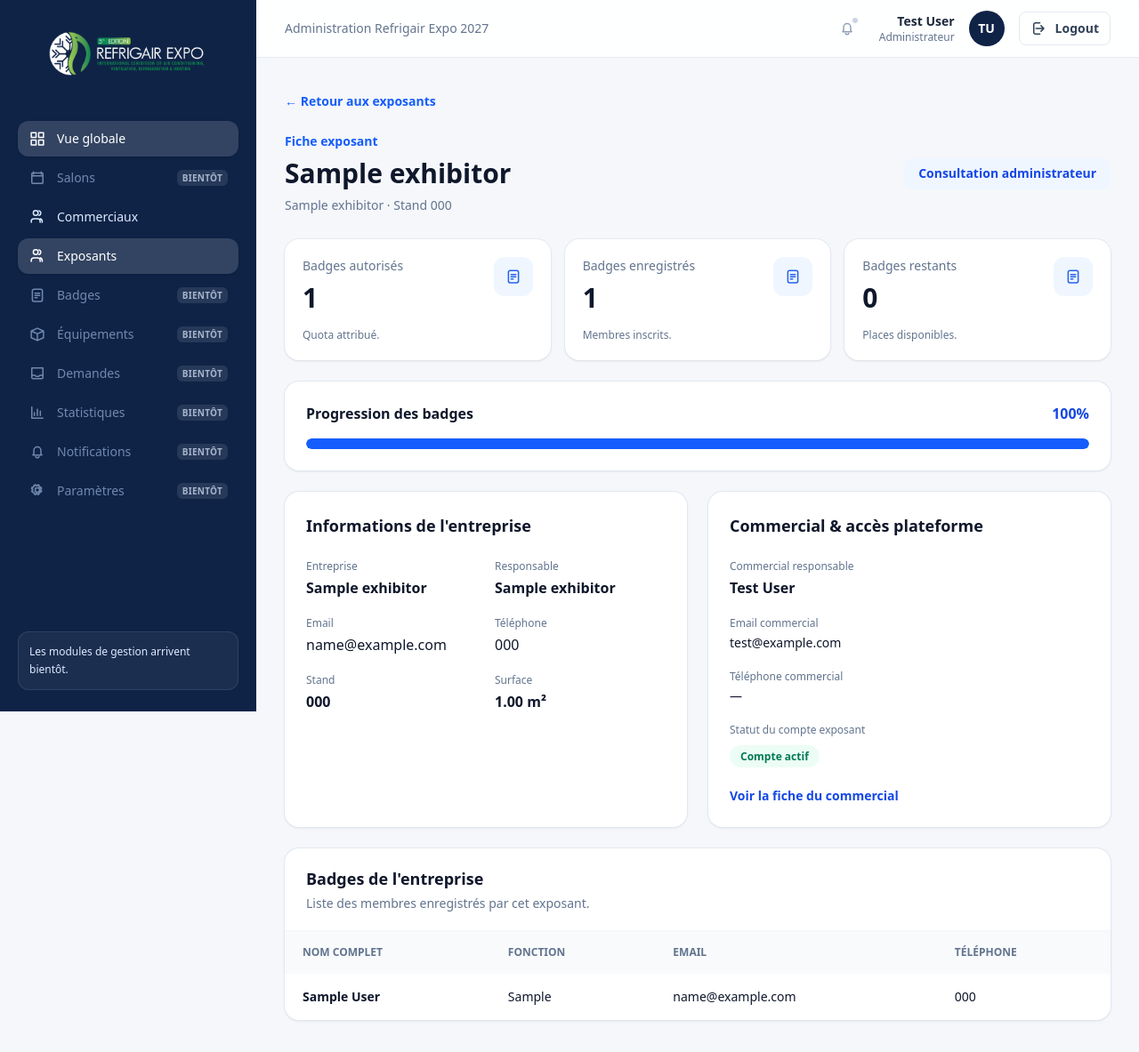
After one commit to AbderrazzakMoujib/Platforme_Refrigair_expo_2027_gestion_de_salon, a Laravel app: page /admin/exposants/1 in a window 1280 px wide. The commit adds this page. Shown: the whole page at 89% size. Run offline with Laravel 12, Linux system fonts and the light colour scheme; a user stored in the database is signed in; data comes from the database, SQL or seed files in the repository; tables that the repository leaves empty hold one stand-in row (values such as "Sample post"); style sheets or scripts are compiled from the project's sources.

Commit message:
Complete admin exhibitors management

```diff
--- /dev/null
+++ b/app/Http/Controllers/Admin/ExhibitorController.php
@@ -0,0 +1,122 @@
+<?php
+
+namespace App\Http\Controllers\Admin;
+
+use App\Http\Controllers\Controller;
+use App\Models\Exhibitor;
+use App\Models\User;
+use Illuminate\Http\Request;
+use Illuminate\View\View;
+
+class ExhibitorController extends Controller
+{
+    private function layoutData(Request $request): array
+    {
+        $admin = $request->user();
+
+        $initials = collect(
+            preg_split('/\s+/', trim($admin->name))
+        )
+            ->filter()
+            ->take(2)
+            ->map(fn ($part) => mb_strtoupper(mb_substr($part, 0, 1)))
+            ->implode('') ?: 'A';
+
+        return [
+            'admin' => $admin,
+            'adminInitials' => $initials,
+        ];
+    }
+
+    public function index(Request $request): View
+    {
+        $filters = $request->validate([
+            'search' => ['nullable', 'string', 'max:255'],
+            'commercial_id' => ['nullable', 'integer', 'exists:users,id'],
+            'status' => ['nullable', 'in:complete,partial,pending,no_quota'],
+        ]);
+
+        $badgeCountSql = '(SELECT COUNT(*) FROM badges
+            WHERE badges.exhibitor_id = exhibitors.id)';
+
+        $query = Exhibitor::query()
+            ->with(['commercial:id,name', 'user:id,is_active'])
+            ->withCount('badges');
+
+        if (!empty($filters['search'])) {
+            $term = trim($filters['search']);
+
+            $query->where(function ($q) use ($term) {
+                $q->where('company_name', 'like', "%{$term}%")
+                    ->orWhere('contact_name', 'like', "%{$term}%")
+                    ->orWhere('email', 'like', "%{$term}%")
+                    ->orWhere('stand_number', 'like', "%{$term}%");
+            });
+        }
+
+        if (!empty($filters['commercial_id'])) {
+            $query->where('commercial_id', $filters['commercial_id']);
+        }
+
+        switch ($filters['status'] ?? '') {
+            case 'complete':
+                $query->where('authorized_badges', '>', 0)
+                    ->whereRaw("$badgeCountSql >= exhibitors.authorized_badges");
+                break;
+
+            case 'partial':
+                $query->where('authorized_badges', '>', 0)
+                    ->whereRaw("$badgeCountSql > 0")
+                    ->whereRaw("$badgeCountSql < exhibitors.authorized_badges");
+                break;
+
+            case 'pending':
+                $query->where('authorized_badges', '>', 0)
+                    ->whereDoesntHave('badges');
+                break;
+
+            case 'no_quota':
+                $query->where('authorized_badges', 0);
+                break;
+        }
+
+        $exhibitors = $query
+            ->latest()
+            ->paginate(10)
+            ->withQueryString();
+
+        $commercials = User::query()
+            ->where('role', 'commercial')
+            ->orderBy('name')
+            ->get(['id', 'name']);
+
+        return view('admin.exhibitors.index', [
+            ...$this->layoutData($request),
+            'exhibitors' => $exhibitors,
+            'commercials' => $commercials,
+            'totalExhibitors' => Exhibitor::count(),
+            'totalAuthorized' => (int) Exhibitor::sum('authorized_badges'),
+            'totalRegistered' => (int) \App\Models\Badge::count(),
+        ]);
+    }
+
+    public function show(
+        Request $request,
+        Exhibitor $exhibitor
+    ): View {
+        $exhibitor->load([
+            'commercial:id,name,email,phone',
+            'user:id,name,email,is_active',
+        ])->loadCount('badges');
+
+        $badges = $exhibitor->badges()
+            ->latest()
+            ->paginate(10);
+
+        return view('admin.exhibitors.show', [
+            ...$this->layoutData($request),
+            'exhibitor' => $exhibitor,
+            'badges' => $badges,
+        ]);
+    }
+}
--- /dev/null
+++ b/resources/views/admin/exhibitors/show.blade.php
@@ -0,0 +1,237 @@
+
+<x-admin.layout :admin="$admin" :admin-initials="$adminInitials">
+
+    <a
+        href="{{ route('admin.exposants.index') }}"
+        class="text-sm font-semibold text-blue-600 hover:underline"
+    >
+        ← Retour aux exposants
+    </a>
+
+    <div class="mt-6 flex flex-col justify-between gap-4 sm:flex-row sm:items-center">
+        <div>
+            <p class="text-sm font-semibold text-blue-600">
+                Fiche exposant
+            </p>
+
+            <h1 class="mt-2 text-3xl font-bold text-slate-900">
+                {{ $exhibitor->company_name }}
+            </h1>
+
+            <p class="mt-2 text-sm text-slate-500">
+                {{ $exhibitor->contact_name }} ·
+                Stand {{ $exhibitor->stand_number ?: 'Non attribué' }}
+            </p>
+        </div>
+
+        <span class="w-fit rounded-xl bg-blue-50 px-4 py-2 text-sm font-semibold text-blue-700">
+            Consultation administrateur
+        </span>
+    </div>
+
+    @php
+        $quota = (int) $exhibitor->authorized_badges;
+        $registered = (int) $exhibitor->badges_count;
+        $remaining = max(0, $quota - $registered);
+        $progress = $quota > 0
+            ? min(100, round($registered / $quota * 100))
+            : 0;
+    @endphp
+
+    <!-- Badges -->
+    <section class="mt-7 grid gap-4 sm:grid-cols-3">
+        <x-admin.stat-card
+            label="Badges autorisés"
+            :value="$quota"
+            icon="badge"
+            description="Quota attribué."
+        />
+
+        <x-admin.stat-card
+            label="Badges enregistrés"
+            :value="$registered"
+            icon="badge"
+            description="Membres inscrits."
+        />
+
+        <x-admin.stat-card
+            label="Badges restants"
+            :value="$remaining"
+            icon="badge"
+            description="Places disponibles."
+        />
+    </section>
+
+    <section class="mt-6 rounded-2xl bg-white p-6 shadow-sm ring-1 ring-slate-200">
+        <div class="flex justify-between gap-3">
+            <h2 class="font-bold text-slate-900">
+                Progression des badges
+            </h2>
+            <span class="font-bold text-blue-700">
+                {{ $progress }}%
+            </span>
+        </div>
+
+        <div class="mt-4 h-3 overflow-hidden rounded-full bg-slate-100">
+            <div
+                class="h-full rounded-full bg-blue-600"
+                style="width: {{ $progress }}%">
+            </div>
+        </div>
+    </section>
+
+    <!-- Entreprise et Commercial -->
+    <section class="mt-6 grid gap-6 lg:grid-cols-2">
+
+        <article class="rounded-2xl bg-white p-6 shadow-sm ring-1 ring-slate-200">
+            <h2 class="text-lg font-bold">
+                Informations de l'entreprise
+            </h2>
+
+            <dl class="mt-6 grid gap-5 sm:grid-cols-2">
+                <div>
+                    <dt class="text-xs text-slate-500">Entreprise</dt>
+                    <dd class="mt-1 font-semibold">{{ $exhibitor->company_name }}</dd>
+                </div>
+                <div>
+                    <dt class="text-xs text-slate-500">Responsable</dt>
+                    <dd class="mt-1 font-semibold">{{ $exhibitor->contact_name }}</dd>
+                </div>
+                <div>
+                    <dt class="text-xs text-slate-500">Email</dt>
+                    <dd class="mt-1 break-all font-medium">{{ $exhibitor->email }}</dd>
+                </div>
+                <div>
+                    <dt class="text-xs text-slate-500">Téléphone</dt>
+                    <dd class="mt-1 font-medium">{{ $exhibitor->phone ?: '—' }}</dd>
+                </div>
+                <div>
+                    <dt class="text-xs text-slate-500">Stand</dt>
+                    <dd class="mt-1 font-semibold">{{ $exhibitor->stand_number ?: '—' }}</dd>
+                </div>
+                <div>
+                    <dt class="text-xs text-slate-500">Surface</dt>
+                    <dd class="mt-1 font-semibold">
+                        {{ $exhibitor->area_sqm }} m²
+                    </dd>
+                </div>
+            </dl>
+        </article>
+
+        <article class="rounded-2xl bg-white p-6 shadow-sm ring-1 ring-slate-200">
+            <h2 class="text-lg font-bold">
+                Commercial & accès plateforme
+            </h2>
+
+            <dl class="mt-6 space-y-5">
+                <div>
+                    <dt class="text-xs text-slate-500">Commercial responsable</dt>
+                    <dd class="mt-1 font-semibold">
+                        {{ $exhibitor->commercial?->name ?? 'Non attribué' }}
+                    </dd>
+                </div>
+
+                <div>
+                    <dt class="text-xs text-slate-500">Email commercial</dt>
+                    <dd class="mt-1 break-all text-sm font-medium">
+                        {{ $exhibitor->commercial?->email ?? '—' }}
+                    </dd>
+                </div>
+
+                <div>
+                    <dt class="text-xs text-slate-500">Téléphone commercial</dt>
+                    <dd class="mt-1 text-sm font-medium">
+                        {{ $exhibitor->commercial?->phone ?? '—' }}
+                    </dd>
+                </div>
+
+                <div>
+                    <dt class="text-xs text-slate-500">Statut du compte exposant</dt>
+                    <dd class="mt-2">
+                        @if (!$exhibitor->user)
+                            <span class="rounded-full bg-slate-100 px-3 py-1 text-xs font-semibold text-slate-600">
+                                Compte non créé
+                            </span>
+                        @elseif ($exhibitor->user->is_active)
+                            <span class="rounded-full bg-emerald-50 px-3 py-1 text-xs font-semibold text-emerald-700">
+                                Compte actif
+                            </span>
+                        @else
+                            <span class="rounded-full bg-red-50 px-3 py-1 text-xs font-semibold text-red-700">
+                                Compte désactivé
+                            </span>
+                        @endif
+                    </dd>
+                </div>
+            </dl>
+
+            @if ($exhibitor->commercial)
+                <a
+                    href="{{ route('admin.commerciaux.show', $exhibitor->commercial) }}"
+                    class="mt-6 inline-block text-sm font-semibold text-blue-700 hover:underline"
+                >
+                    Voir la fiche du commercial
+                </a>
+            @endif
+        </article>
+
+    </section>
+
+    <!-- Liste des Badges -->
+    <section class="mt-6 overflow-hidden rounded-2xl bg-white shadow-sm ring-1 ring-slate-200">
+
+        <div class="border-b border-slate-100 px-6 py-5">
+            <h2 class="text-lg font-bold">
+                Badges de l'entreprise
+            </h2>
+            <p class="mt-1 text-sm text-slate-500">
+                Liste des membres enregistrés par cet exposant.
+            </p>
+        </div>
+
+        <div class="overflow-x-auto">
+            <table class="w-full min-w-[650px] text-left text-sm">
+                <thead class="bg-slate-50 text-xs uppercase text-slate-500">
+                    <tr>
+                        <th class="px-5 py-4">Nom complet</th>
+                        <th class="px-5 py-4">Fonction</th>
+                        <th class="px-5 py-4">Email</th>
+                        <th class="px-5 py-4">Téléphone</th>
+                    </tr>
+                </thead>
+
+                <tbody class="divide-y divide-slate-100">
+                    @forelse ($badges as $badge)
+                        <tr>
+                            <td class="px-5 py-4 font-semibold">
+                                {{ $badge->first_name }} {{ $badge->last_name }}
+                            </td>
+                            <td class="px-5 py-4">
+                                {{ $badge->function }}
+                            </td>
+                            <td class="px-5 py-4">
+                                {{ $badge->email }}
+                            </td>
+                            <td class="px-5 py-4">
+                                {{ $badge->phone ?: '—' }}
+                            </td>
+                        </tr>
+                    @empty
+                        <tr>
+                            <td colspan="4" class="px-5 py-10 text-center text-slate-500">
+                                Aucun badge enregistré pour cette entreprise.
+                            </td>
+                        </tr>
+                    @endforelse
+                </tbody>
+            </table>
+        </div>
+
+        @if ($badges->hasPages())
+            <div class="border-t border-slate-100 px-6 py-5">
+                {{ $badges->links() }}
+            </div>
+        @endif
+    </section>
+
+</x-admin.layout>
--- a/resources/views/components/admin/layout.blade.php
+++ b/resources/views/components/admin/layout.blade.php
@@ -19,7 +19,13 @@
                 <x-admin.sidebar-link label="Vue globale" icon="overview" :active="true" :available="true" />
                 <x-admin.sidebar-link label="Salons" icon="calendar" />
                 <x-admin.sidebar-link label="Commerciaux" icon="users" :href="route('admin.commerciaux.index')" :active="request()->routeIs('admin.commerciaux.*')" :available="true" />
-                <x-admin.sidebar-link label="Exposants" icon="users" />
+                <x-admin.sidebar-link
+    label="Exposants"
+    icon="users"
+    :href="route('admin.exposants.index')"
+    :active="request()->routeIs('admin.exposants.*')"
+    :available="true"
+/>
                 <x-admin.sidebar-link label="Badges" icon="badge" />
                 <x-admin.sidebar-link label="Équipements" icon="box" />
                 <x-admin.sidebar-link label="Demandes" icon="inbox" />
@@ -50,7 +56,13 @@
                                  :available="true"/>
                                 <x-admin.sidebar-link label="Salons" icon="calendar" />
                                 <x-admin.sidebar-link label="Commerciaux" icon="users" :href="route('admin.commerciaux.index')" :active="request()->routeIs('admin.commerciaux.*')" :available="true" />
-                                <x-admin.sidebar-link label="Exposants" icon="users" />
+                                <x-admin.sidebar-link
+    label="Exposants"
+    icon="users"
+    :href="route('admin.exposants.index')"
+    :active="request()->routeIs('admin.exposants.*')"
+    :available="true"
+/>
                                 <x-admin.sidebar-link label="Badges" icon="badge" />
                                 <x-admin.sidebar-link label="Équipements" icon="box" />
                                 <x-admin.sidebar-link label="Demandes" icon="inbox" />
--- a/routes/web.php
+++ b/routes/web.php
@@ -5,10 +5,12 @@ use App\Http\Controllers\Auth\NewPasswordController;
 use App\Http\Controllers\Auth\PasswordResetLinkController;
 use App\Http\Controllers\AdminDashboardController;
 use App\Http\Controllers\Admin\CommercialController;
+use App\Http\Controllers\Admin\ExhibitorController;
 use App\Http\Controllers\CommercialProfileController;
 use App\Http\Controllers\CommercialExhibitorController;
 use Illuminate\Support\Facades\Route;
 use App\Http\Controllers\ExhibitorBadgeController;
+
 
 Route::get('/', function () {
     return view('welcome');
@@ -34,6 +36,12 @@ Route::middleware(['auth', 'role:admin'])->prefix('admin')->name('admin.')->grou
     Route::get('/commerciaux/{commercial}', [CommercialController::class, 'show'])->whereNumber('commercial')->name('commerciaux.show');
     Route::get('/commerciaux/{commercial}/edit', [CommercialController::class, 'edit'])->whereNumber('commercial')->name('commerciaux.edit');
     Route::put('/commerciaux/{commercial}', [CommercialController::class, 'update'])->whereNumber('commercial')->name('commerciaux.update');
+    Route::get('/exposants', [ExhibitorController::class, 'index'])
+    ->name('exposants.index');
+
+Route::get('/exposants/{exhibitor}', [ExhibitorController::class, 'show'])
+    ->whereNumber('exhibitor')
+    ->name('exposants.show');
 });
 Route::middleware(['auth', 'role:commercial'])->group(function (): void {
     Route::get('/commercial', [App\Http\Controllers\CommercialDashboardController::class, '__invoke'])->name('commercial.index');
```
Also changed, not shown: resources/views/admin/exhibitors/index.blade.php (added, +249 -0 lines), tests/Feature/AuthenticationTest.php (+59 -0 lines).
